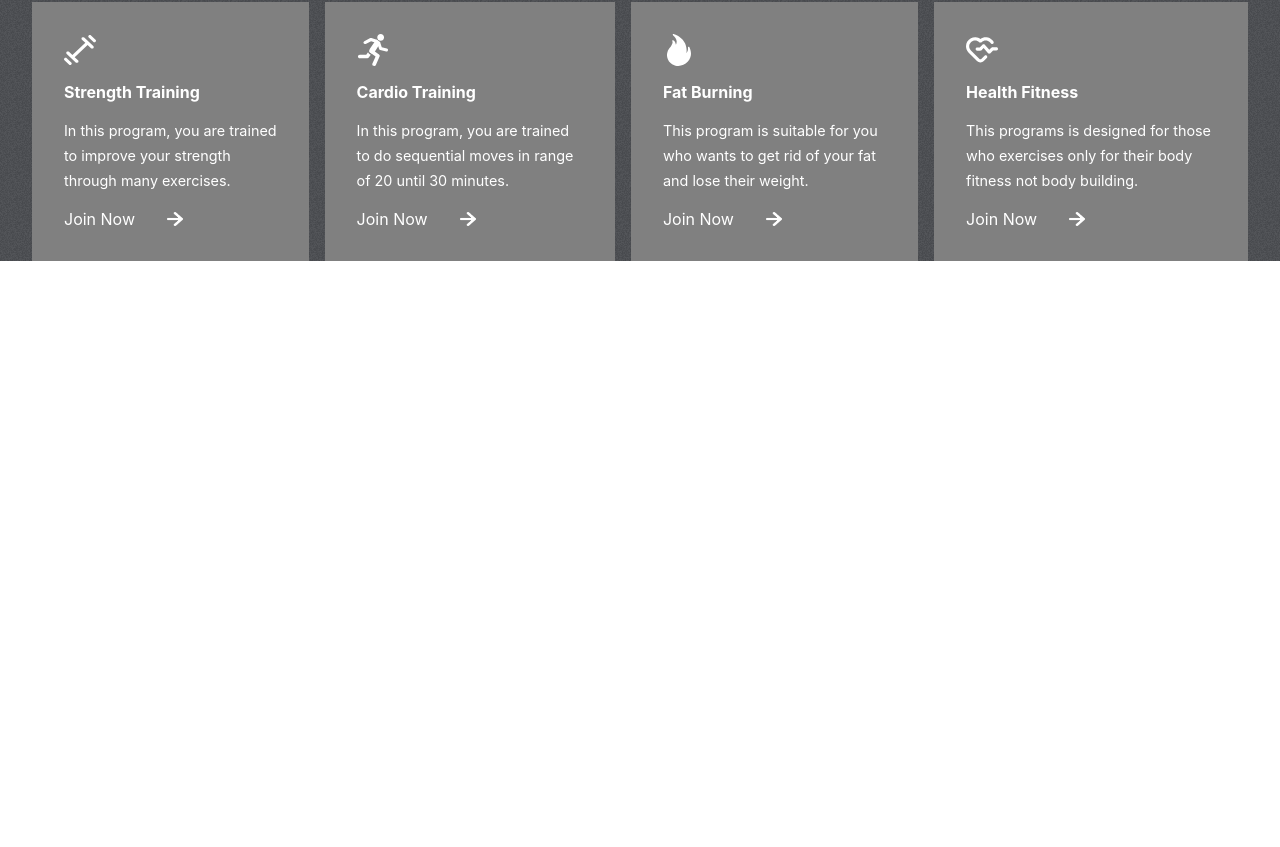
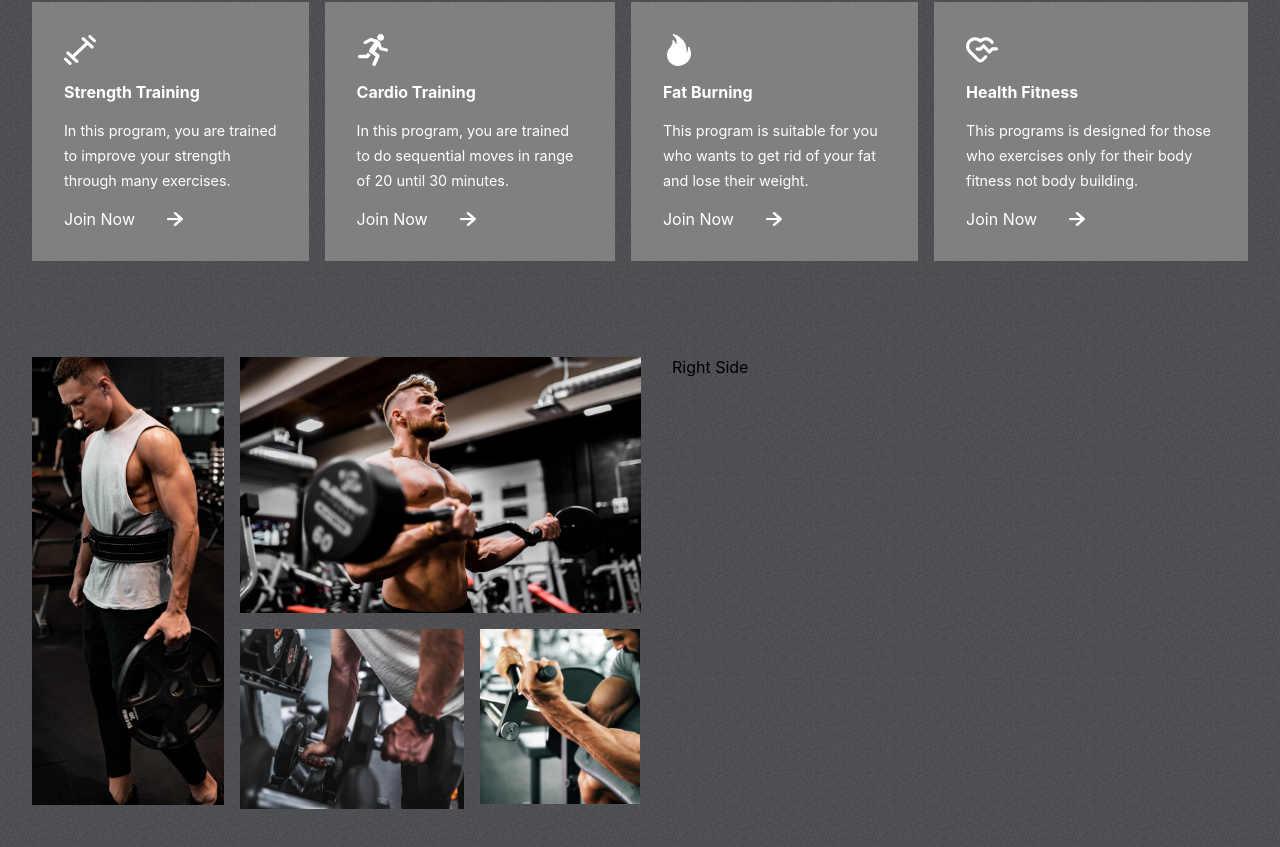
Before and after one commit to RUSHWAYC/fitness-site-ReactYarn, a React (Create React App) app: page / in a window 1280 px wide. Shown: the part 862-1709 px from the top of the page. Before the commit the page ends 1123 px from the top, so only its background shows below. Built offline with nearby package versions, Linux system fonts and the light colour scheme; the HTML template or start-up script is replaced by a standard one.

Commit message:
Reasons left side done.

```diff
--- a/src/App.js
+++ b/src/App.js
@@ -1,11 +1,14 @@
 import "./App.css";
 import Hero from "./components/Hero/Hero";
 import Programs from "./components/Programs/Programs.jsx";
+import Reasons from "./components/Reasons/Reasons";
+
 function App() {
   return (
     <div className="App">
       <Hero />
       <Programs />
+      <Reasons />
     </div>
   );
 }
--- /dev/null
+++ b/src/components/Reasons/Reasons.css
@@ -0,0 +1,45 @@
+.reasons {
+  padding: 0 2rem;
+  display: flex;
+  gap: 2rem;
+}
+
+.left-r {
+  flex: 1 1;
+  display: grid;
+  grid-template-columns: repeat(3, 1fr);
+  gap: 1rem;
+  grid-auto-rows: 1fr;
+}
+
+.left-r > img {
+  object-fit: cover;
+}
+
+.left-r > :nth-child(1) {
+  width: 12rem;
+  grid-row: 1/3;
+  height: 28rem;
+}
+
+.left-r > :nth-child(2) {
+  width: auto;
+  height: 16rem;
+  grid-column: 2/4;
+}
+
+.left-r > :nth-child(3) {
+  width: 14rem;
+  grid-column: 2/3;
+  grid-row: 2;
+}
+
+.left-r > :nth-child(4) {
+  width: 10rem;
+  grid-row: 2;
+  grid-column: 3/4;
+}
+
+.right-r {
+  flex: 1 1;
+}
--- /dev/null
+++ b/src/components/Reasons/Reasons.jsx
@@ -0,0 +1,27 @@
+import React from "react";
+import "./Reasons.css";
+
+import image1 from "../../assets/image1.png";
+import image2 from "../../assets/image2.png";
+import image3 from "../../assets/image3.png";
+import image4 from "../../assets/image4.png";
+import nb from "../../assets/nb.png";
+import adidas from "../../assets/adidas.png";
+import nike from "../../assets/nike.png";
+import tick from "../../assets/tick.png";
+
+const Reasons = () => {
+  return (
+    <div className="reasons" id="reasons">
+      <div className="left-r">
+        <img src={image1} alt="weigths" />
+        <img src={image2} alt="weigths" />
+        <img src={image3} alt="weigths" />
+        <img src={image4} alt="weigths" />
+      </div>
+      <div className="right-r">Right Side</div>
+    </div>
+  );
+};
+
+export default Reasons;
```
